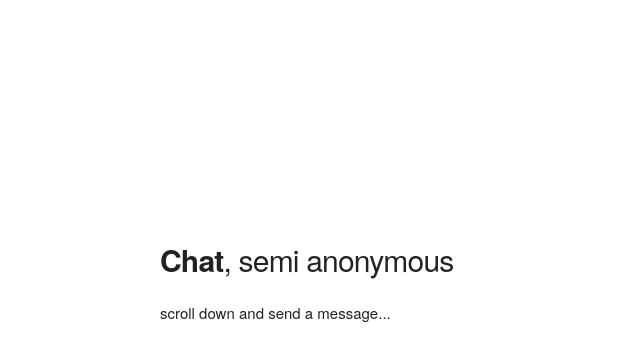
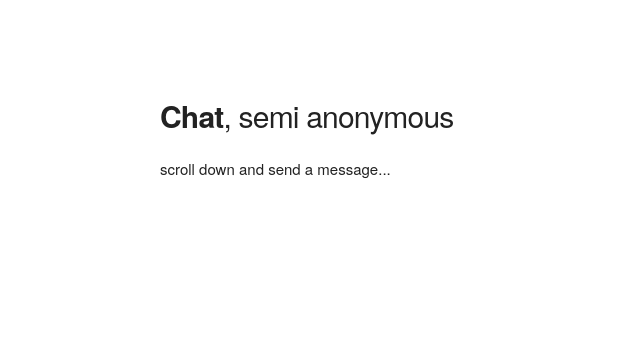
Before and after one commit to Shpa13/durable-chat-template, a React app: page public/index.html in a window 1280 px wide. Shown: the whole page, without its empty margins (0-640 px from the left). Built offline with nearby package versions, Linux system fonts and the light colour scheme.

Commit message:
Update index.html

```diff
--- a/public/index.html
+++ b/public/index.html
@@ -31,7 +31,7 @@
   –––––––––––––––––––––––––––––––––––––––––––––––––– -->
     <div class="container" style="width: 95%; height: 85%">
       <div class="row" style="height: 100%">
-        <div class="one-third column" style="margin-top: 25%">
+        <div class="one-third column" style="margin-top: 10%">
           <h4><b>Chat</b>, semi anonymous</h4>
           <p>
             scroll down and send a message...
```
